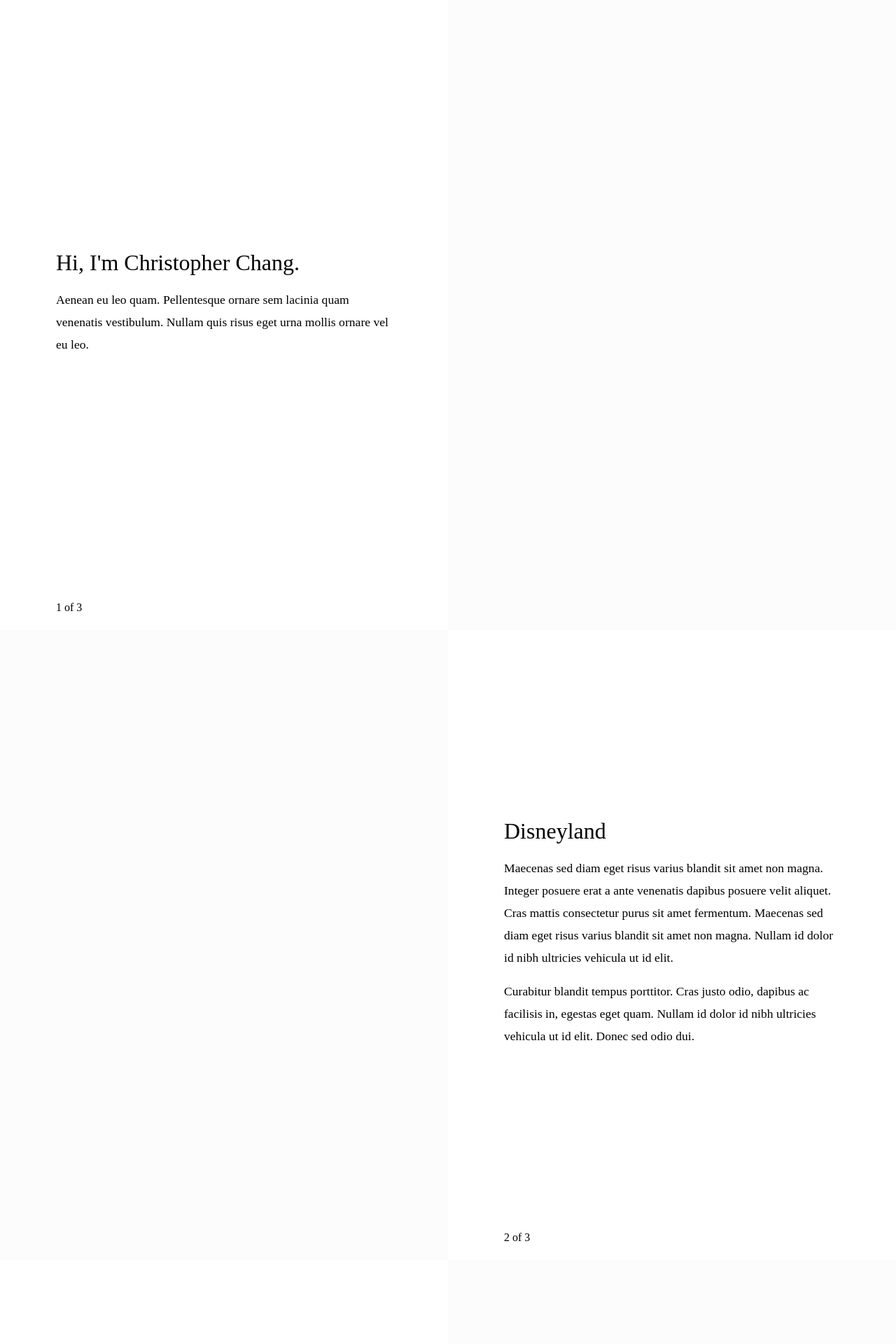
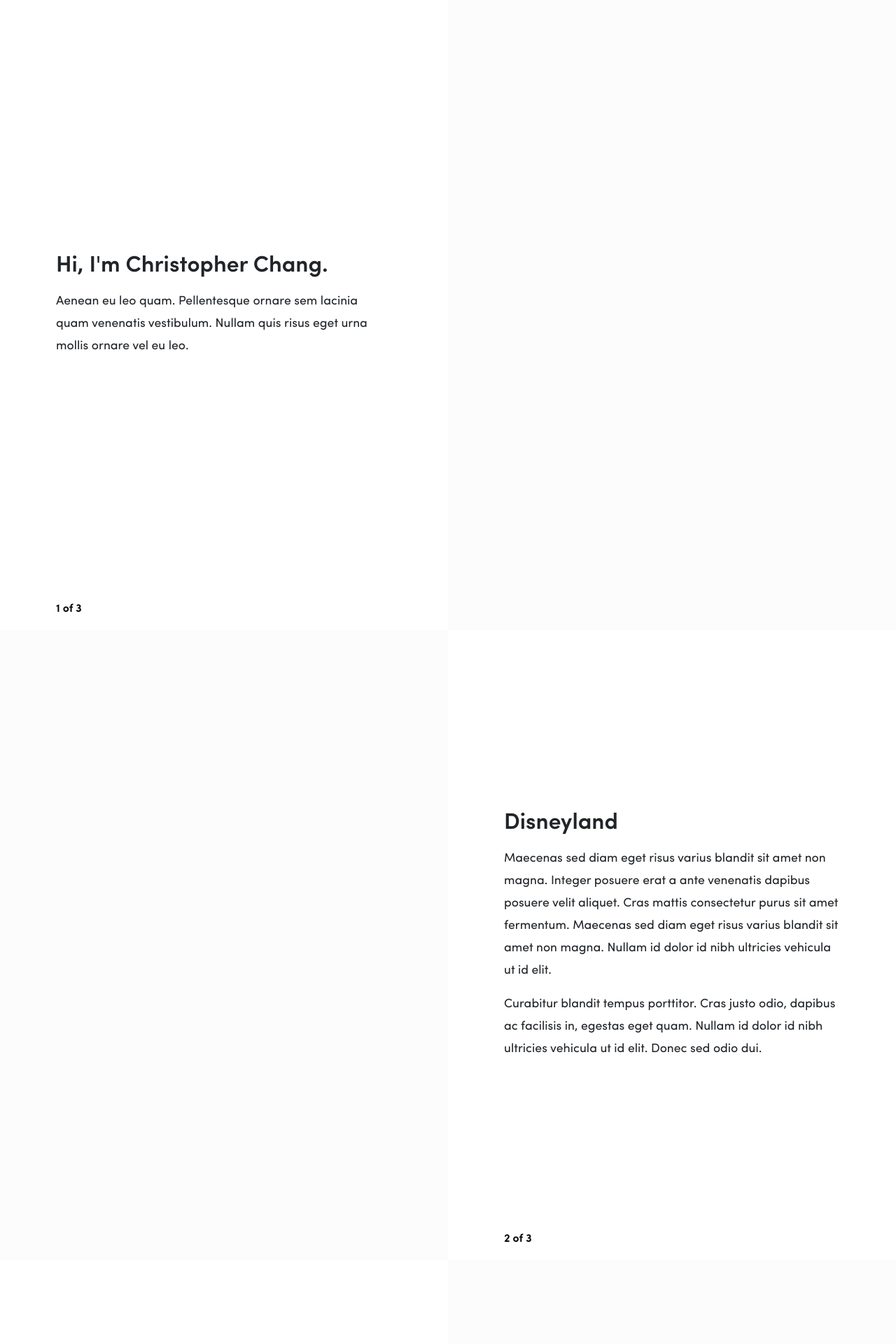
Before and after one commit to oliviachang29/christopher-chang, a Jekyll site: the page built from index.html, in a window 1280 px wide. Shown: the top 1920 px of the page at 70% size. Built offline with Jekyll 4.4.1, drawn with Linux system fonts in a browser that asks for light colours; nearby versions of some CDN libraries.

Commit message:
change fonts

```diff
--- a/_sass/_globals.scss
+++ b/_sass/_globals.scss
@@ -50,19 +50,12 @@
 	}
 }
 
-.section-title {
-	font-family: SofiaProSemiBold;
-	color: #000000;
-}
-
 .section-content {
 	margin-top: 20px;
 	@media (min-width: $md) {
 		margin-top: 10px;
 	}
 	p {
-		font-family: SofiaProLight;
-		color: #000000;
 		font-size: 1.1rem;
 		line-height: 2rem;
 	}
@@ -71,7 +64,8 @@
 
 .section-index {
 	margin-bottom: 20px;
-	font-family: SofiaProSemiBold;
+	font-family: Sofia Pro;
+	font-weight: bold;
 	color: #000000;
 	display: none;
 	@media (min-width: $md) {
--- a/_sass/_typography.scss
+++ b/_sass/_typography.scss
@@ -1,11 +1,35 @@
+@font-face {
+	font-family: 'Sofia Pro';
+	src: url('/assets/fonts/SofiaProLight.ttf')  format('truetype');
+	font-weight: lighter;
+  font-style: normal;
+}
+
+@font-face {
+	font-family: 'Sofia Pro';
+	src: url('/assets/fonts/SofiaProRegular.ttf')  format('truetype');
+	font-weight: normal;
+  font-style: normal;
+}
+
+@font-face {
+	font-family: 'Sofia Pro';
+	src: url('/assets/fonts/SofiaProSemiBold.ttf')  format('truetype');
+	font-weight: bold;
+  font-style: normal;
+}
+
 h2 {
-	font-family: SofiaProSemiBold;
+	font-family: Sofia Pro;
+	font-weight: bold;
 }
 
 a {
-	font-family: SofiaProRegular;
+	font-family: Sofia Pro;
+	font-weight: normal;
 }
 
 p {
-	font-family: SofiaProLight;
+	font-family: Sofia Pro;
+	font-weight: lighter;
 }
```
Also changed, not shown: assets/fonts/SofiaProLight.ttf (added), assets/fonts/SofiaProRegular.ttf (added), assets/fonts/SofiaProSemiBold.ttf (added), 4 other files.
